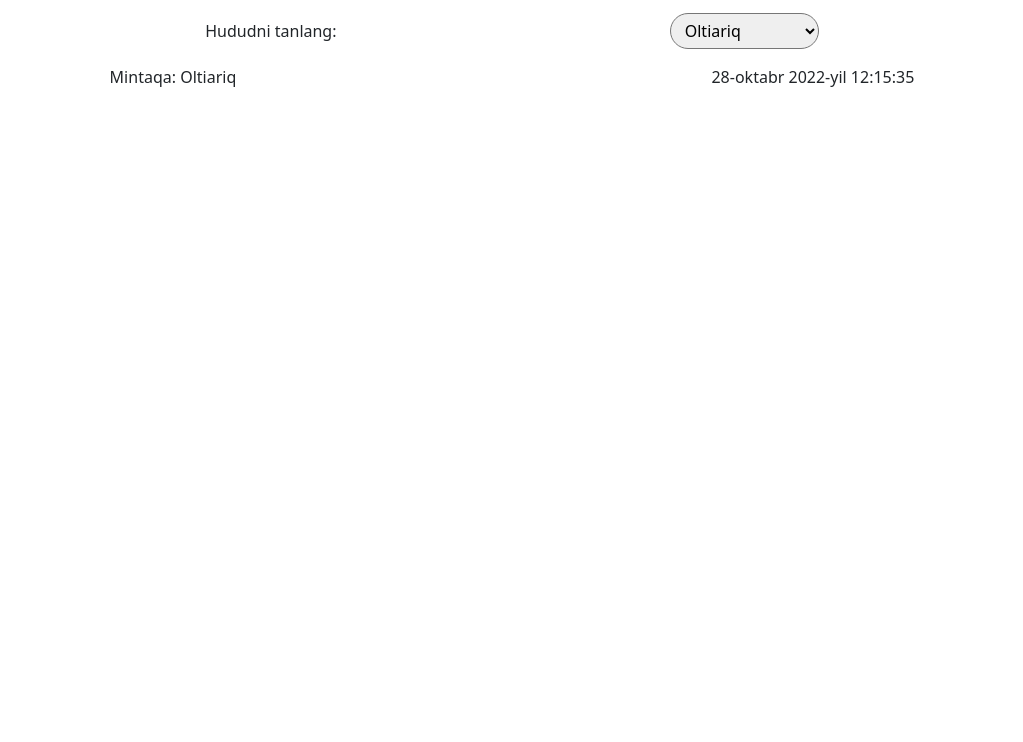
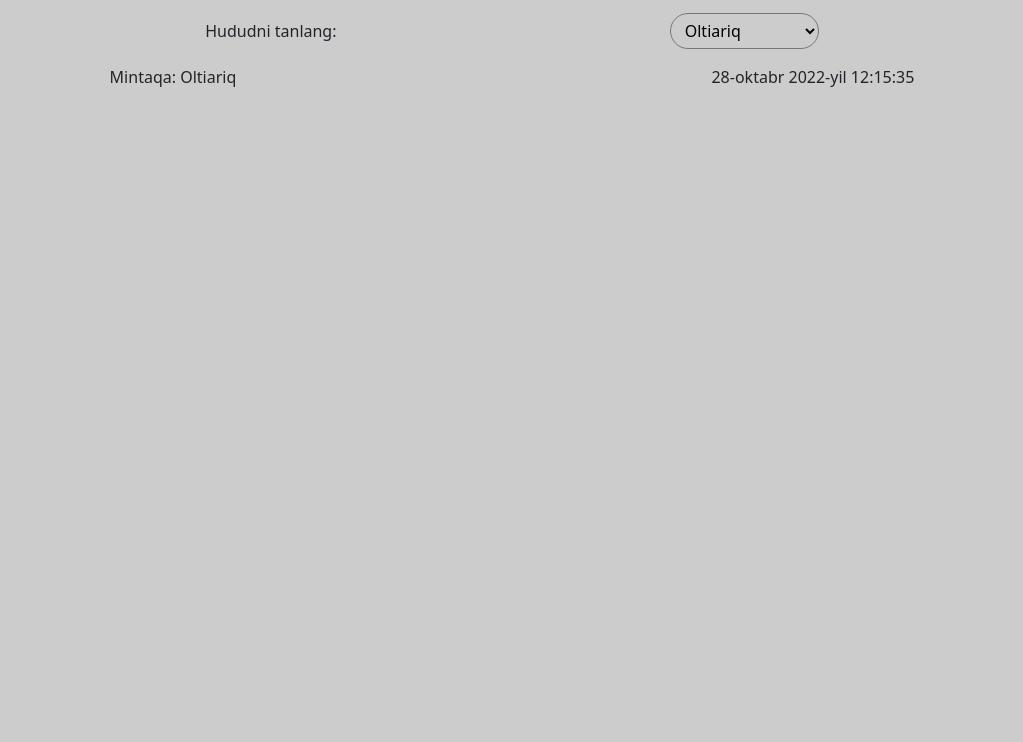
Before and after one commit to shaxme/Namoz-vaqtlari, a plain HTML site: page index.html in a window 1280 px wide. Shown: the part 58-800 px from the top of the page, without its empty margins (128-1151 px from the left). Drawn offline with Linux system fonts and the light colour scheme; no server answers.

Commit message:
add
Signed-off-by: shaxme <abdusamiyev@gmail.com>

```diff
--- a/js/script.js
+++ b/js/script.js
@@ -103,7 +103,7 @@ const defaultRegion = localStorage.getItem("region")
   : regions[0];
 console.log(defaultRegion);
 
-fetch(BASE_URL + "/monthly?region=" + defaultRegion + "&month=1")
+fetch(BASE_URL + "/monthly?region=" + defaultRegion + "&month=10")
   .then((res) => res.json())
   .then((data) => {
     console.log(data);
--- a/style/main.css
+++ b/style/main.css
@@ -1,3 +1,11 @@
+body {
+  background-color: #ccc;
+}
+
+select {
+  background-color: transparent;
+}
+
 .elSelect {
   border-radius: 50px;
 }
```
